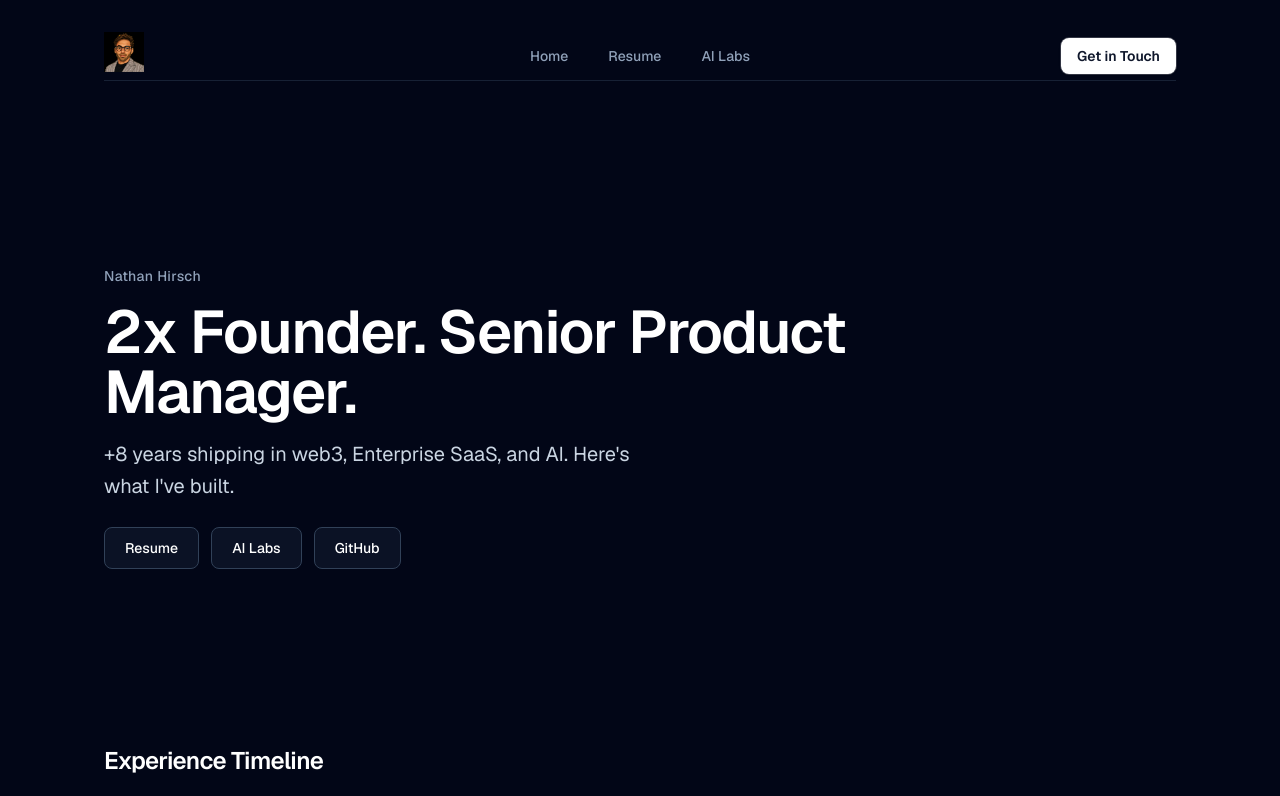
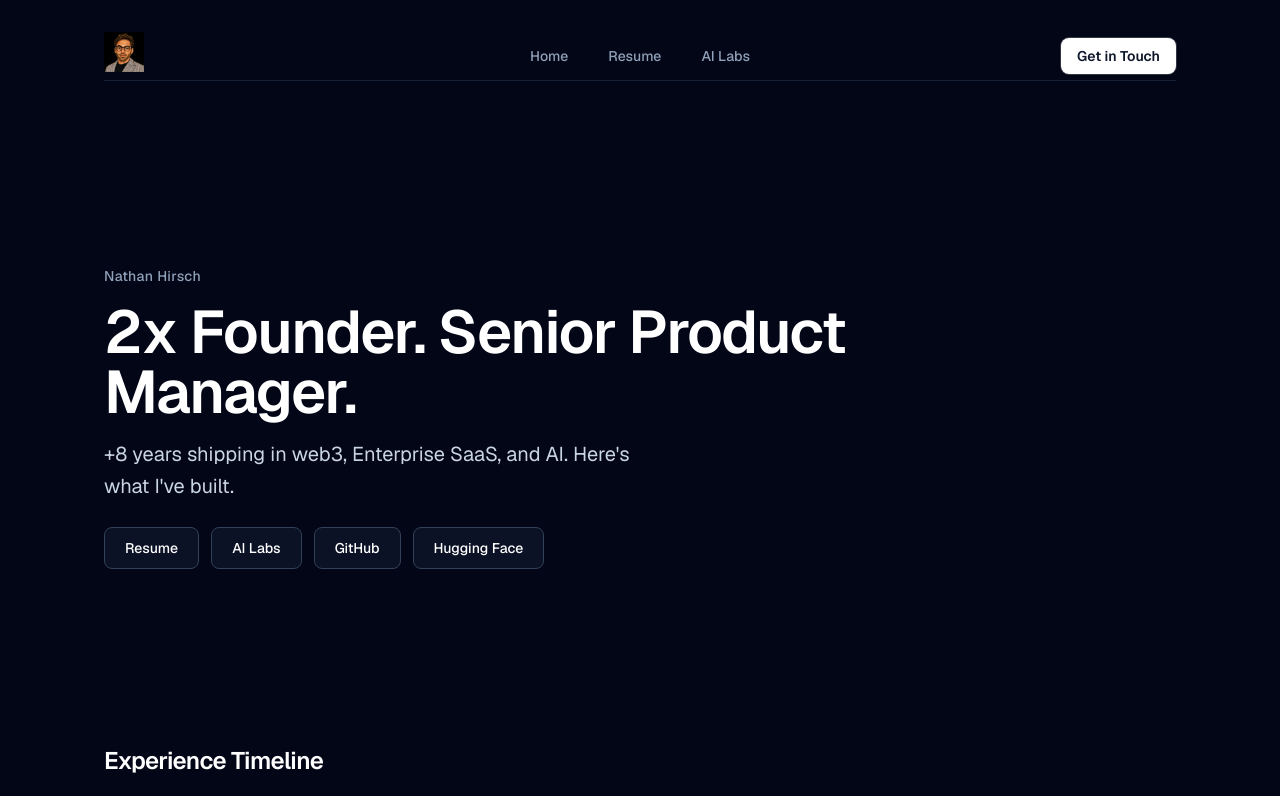
Before and after one commit to nathanhirsch/vitrine, a Next.js app: page / in a window 1280 px wide. Shown: the top 796 px of the page. Built offline with nearby package versions, Linux system fonts and the light colour scheme.

Commit message:
Add Hugging Face link to home page hero

```diff
--- a/src/app/page.tsx
+++ b/src/app/page.tsx
@@ -195,6 +195,14 @@ export default function Home() {
             >
               GitHub
             </a>
+            <a
+              href="https://huggingface.co/NathanHirsch/spaces"
+              target="_blank"
+              rel="noopener noreferrer"
+              className="inline-flex items-center justify-center rounded-lg border border-slate-700 bg-slate-900/70 px-5 py-2.5 text-sm font-medium text-white transition hover:border-yellow-400/60 hover:bg-slate-900"
+            >
+              Hugging Face
+            </a>
           </div>
         </div>
       </div>
```
